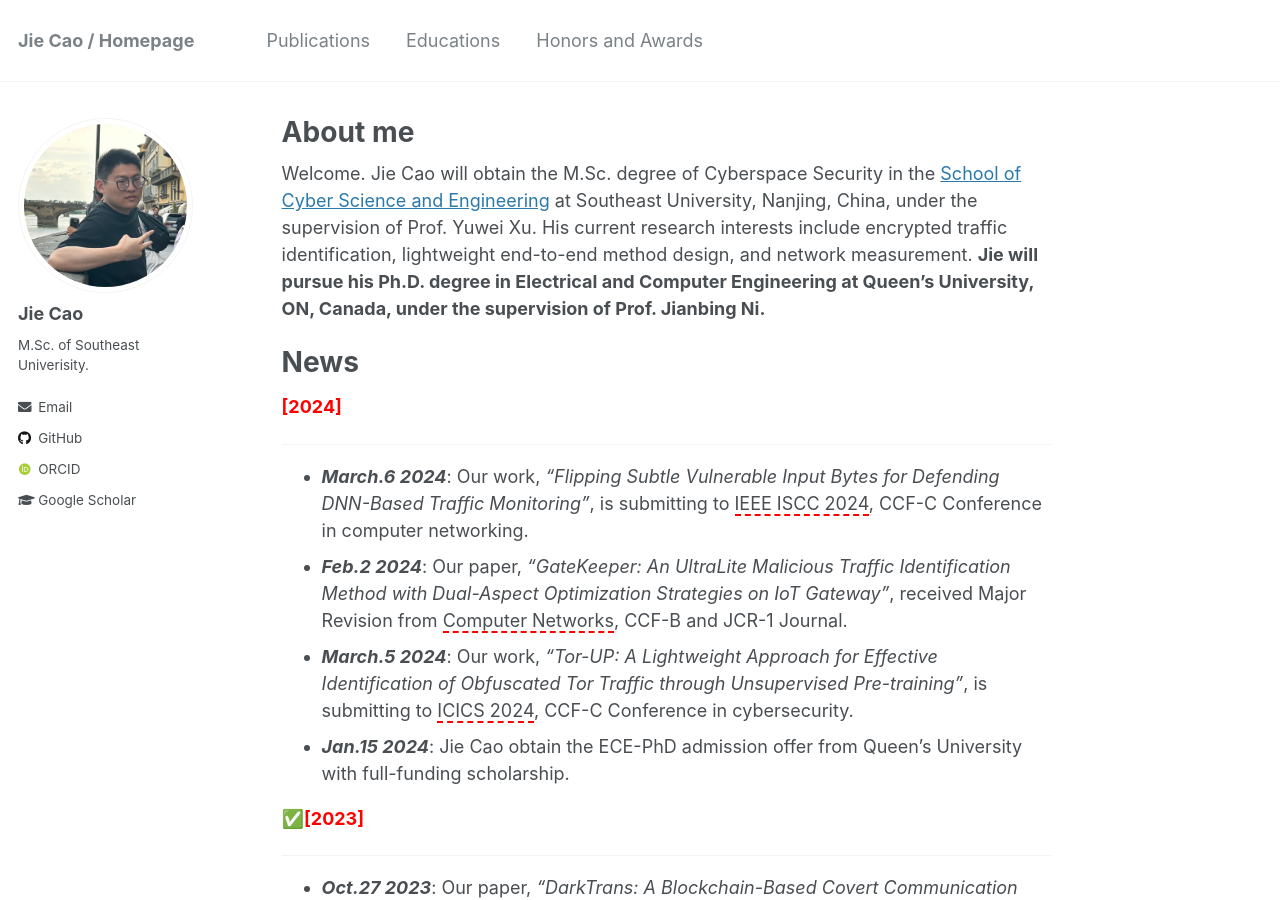
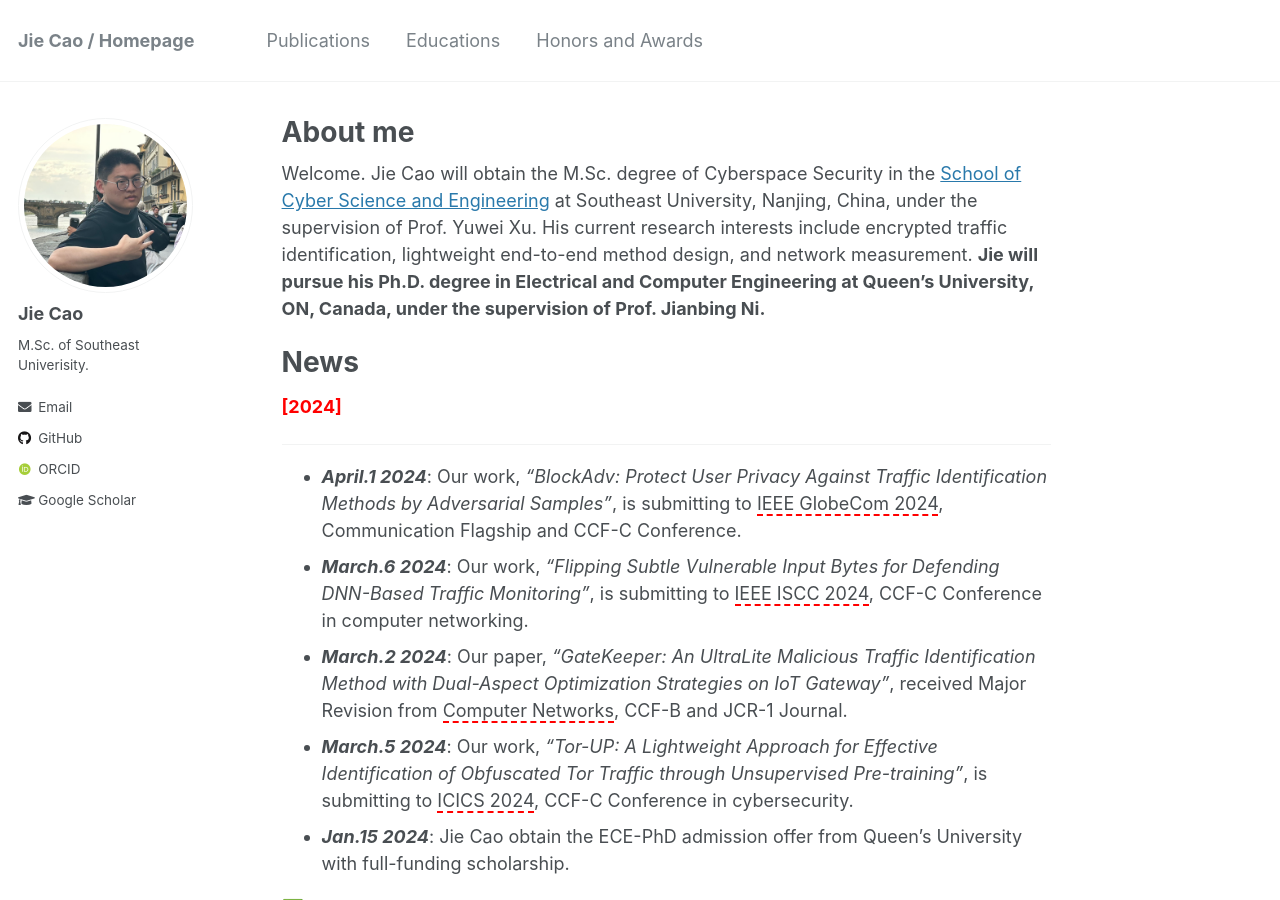
Before and after one commit to JieJayCao/JieJayCao.github.io, a Jekyll site: the page built from _pages/about.md, in a window 1280 px wide and 900 px high. Built offline with Jekyll 4.4.1, drawn with Linux system fonts in a browser that asks for light colours; some web fonts are replaced; formulas are drawn with MathJax 3.

Commit message:
Update about.md

```diff
--- a/_pages/about.md
+++ b/_pages/about.md
@@ -15,8 +15,9 @@ Welcome. Jie Cao will obtain the M.Sc. degree of Cyberspace Security in the [Sch
 
 _________________
 
+- ***April.1 2024***: Our work, *"BlockAdv: Protect User Privacy Against Traffic Identification Methods by Adversarial Samples"*, is submitting to <span style="border-bottom: 2px dashed red;">IEEE GlobeCom 2024</span>, Communication Flagship and CCF-C Conference.
 - ***March.6 2024***: Our work, *"Flipping Subtle Vulnerable Input Bytes for Defending DNN-Based Traffic Monitoring"*, is submitting to <span style="border-bottom: 2px dashed red;">IEEE ISCC 2024</span>, CCF-C Conference in computer networking.
-- ***Feb.2 2024***: Our paper, *"GateKeeper: An UltraLite Malicious Traffic Identification Method with Dual-Aspect Optimization Strategies on IoT Gateway"*, received Major Revision from <span style="border-bottom: 2px dashed red;">Computer Networks</span>, CCF-B and JCR-1 Journal.
+- ***March.2 2024***: Our paper, *"GateKeeper: An UltraLite Malicious Traffic Identification Method with Dual-Aspect Optimization Strategies on IoT Gateway"*, received Major Revision from <span style="border-bottom: 2px dashed red;">Computer Networks</span>, CCF-B and JCR-1 Journal.
 - ***March.5 2024***: Our work, *"Tor-UP: A Lightweight Approach for Effective Identification of Obfuscated Tor Traffic through Unsupervised Pre-training"*, is submitting to <span style="border-bottom: 2px dashed red;">ICICS 2024</span>, CCF-C Conference in cybersecurity.
 - ***Jan.15 2024***: Jie Cao obtain the ECE-PhD admission offer from Queen's University with full-funding scholarship.
 
```
